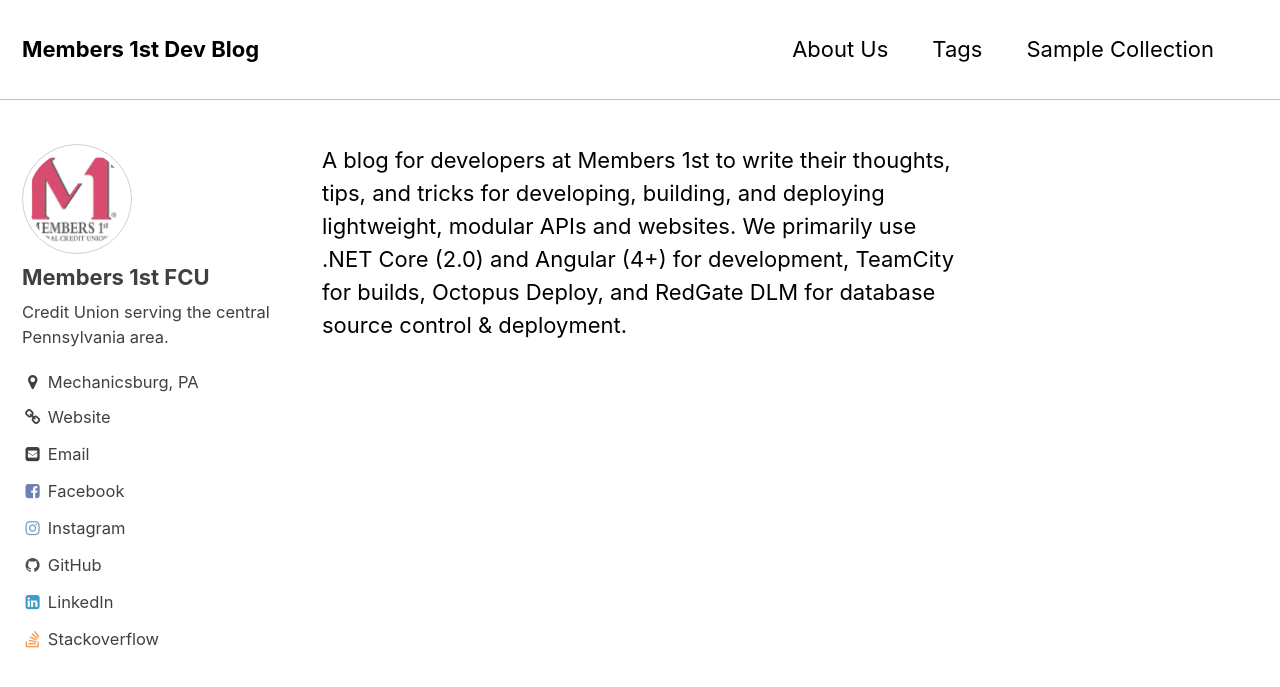
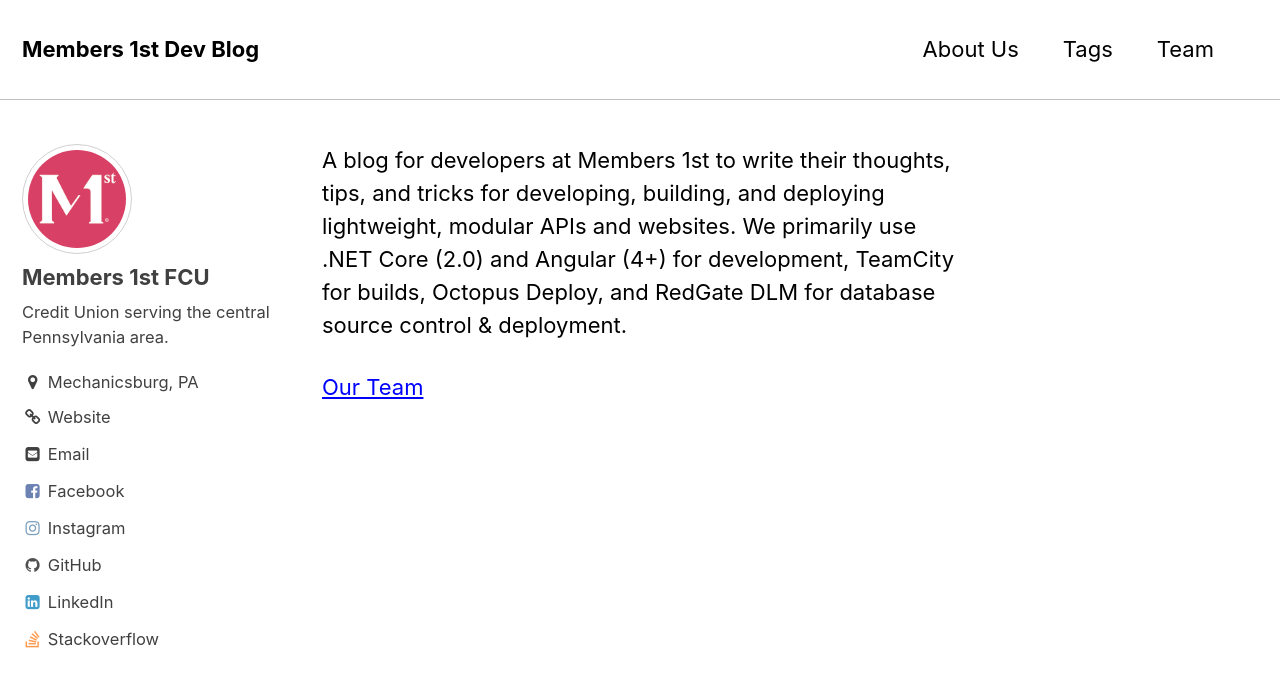
Before and after one commit to Members1stFCU/Members1stFCU.github.io, a Jekyll site: the page built from _pages/about.md, in a window 1280 px wide and 900 px high. Shown: the top 687 px of the window. Built offline with Jekyll 4.4.1, drawn with Linux system fonts in a browser that asks for light colours.

Commit message:
Updates to blog nav and logo

```diff
--- a/_config.yml
+++ b/_config.yml
@@ -85,7 +85,7 @@ analytics:
 # Site Author
 author:
   name             : *name # *name is a YAML reference pointing to the &anchor earlier
-  avatar           : "/assets/images/site-logo.png"
+  avatar           : "/assets/images/m1logo.png"
   bio              : "Credit Union serving the central Pennsylvania area."
   location         : "Mechanicsburg, PA"
   email            : "AppSupport@members1st.org"
--- a/_data/navigation.yml
+++ b/_data/navigation.yml
@@ -4,8 +4,8 @@ main:
     url: /about/
   - title: "Tags"
     url: /tags/
-  - title: "Sample Collection"
-    url: /portfolio/cat1-page1/
+  - title: "Team"
+    url: /team/
 
 ### collections
 # portfolio
--- a/_pages/about.md
+++ b/_pages/about.md
@@ -6,3 +6,5 @@ permalink: /about/
   for developing, building, and deploying lightweight, modular APIs and websites.
   We primarily use .NET Core (2.0) and Angular (4+) for development, TeamCity
   for builds, Octopus Deploy, and RedGate DLM for database source control & deployment.
+
+  [Our Team](/team)
```
Also changed, not shown: _pages/team.md (added, +5 -0 lines), assets/images/m1logo.png (added), assets/images/site-logo.png (deleted).
